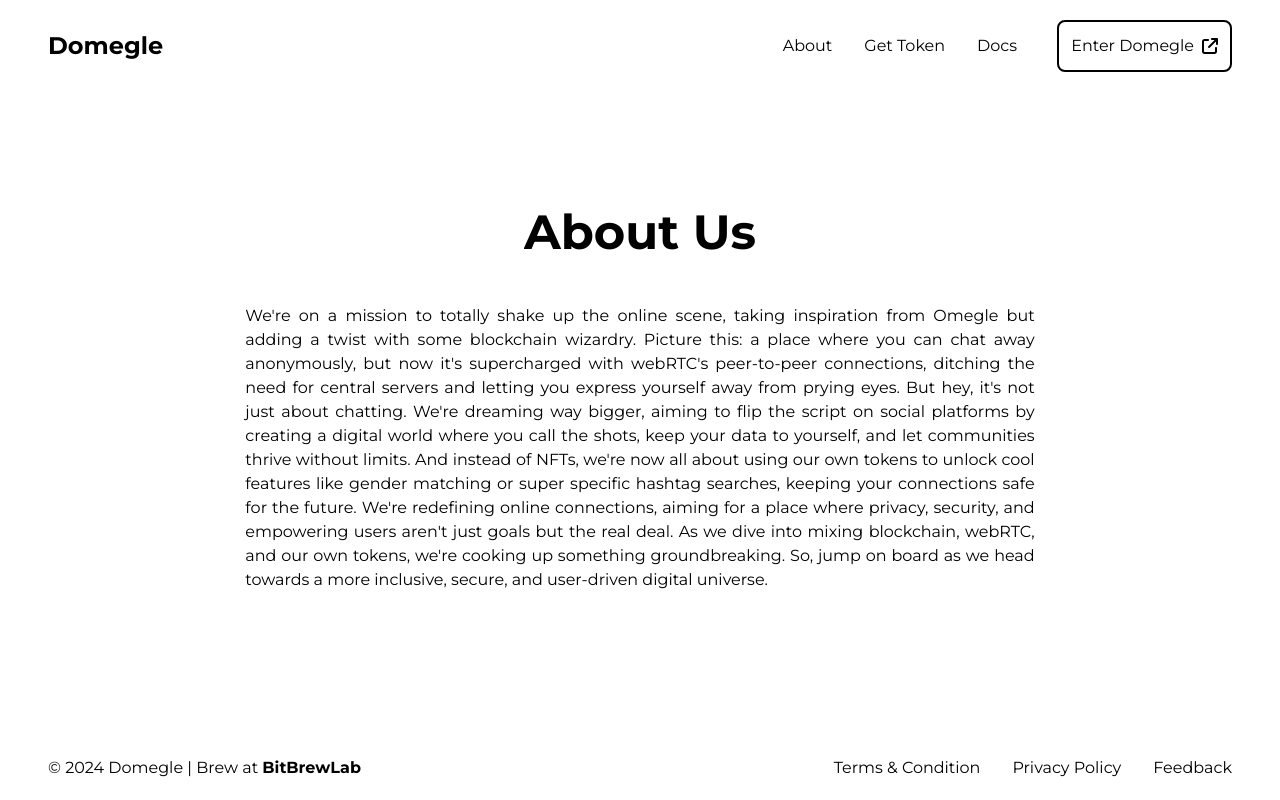
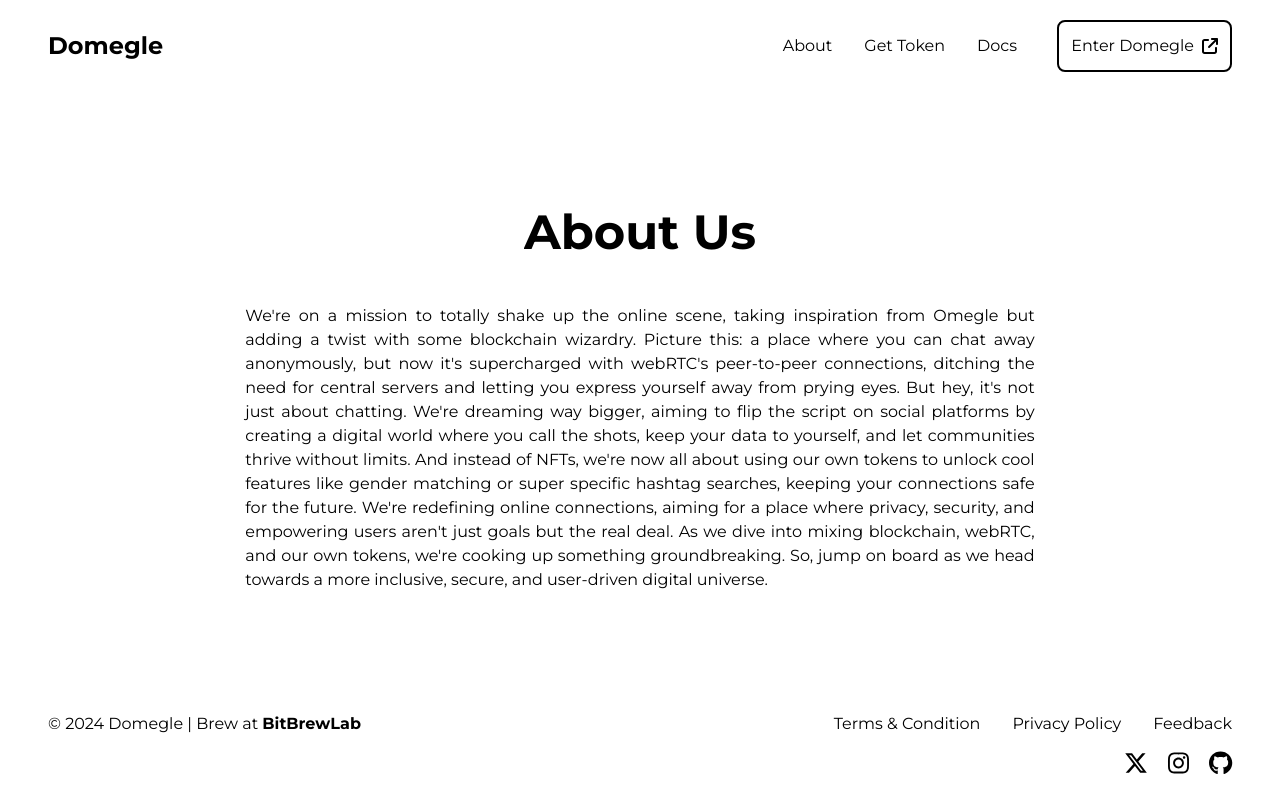
Before and after one commit to 0xdomegle/domegle-web, a React (Vite) app: page /about in a window 1280 px wide. Built offline with nearby package versions, Linux system fonts and the light colour scheme; a web font is replaced by a local one.

Commit message:
update social linkes

```diff
--- a/src/components/footer.tsx
+++ b/src/components/footer.tsx
@@ -1,9 +1,15 @@
+import { FontAwesomeIcon } from "@fortawesome/react-fontawesome";
+import { socialMedia } from "../utils";
+
 export default function Footer() {
   return (
-    <div className=" absolute bottom-0 bg-white flex flex-col md:flex-row justify-between items-center w-full md:px-12 py-5 gap-3">
+    <div className=" absolute bottom-0 bg-white flex flex-col md:flex-row justify-between items-center md:items-start w-full md:px-12 py-5 gap-3">
+      <div>
         <p className="text-xs md:text-base">
           © 2024 Domegle | Brew at <span className="font-bold">BitBrewLab</span>
         </p>
+      </div>
+      <div className="flex flex-col md:items-end items-center gap-3">
         <ul className="flex md:items-center gap-8">
           {["Terms & Condition", "Privacy Policy", "Feedback"].map(
             (item, index) => (
@@ -16,6 +22,14 @@ export default function Footer() {
             )
           )}
         </ul>
+        <div className=" flex gap-5 text-2xl">
+          {socialMedia.map((icon) => (
+            <a href={icon.link} className="cursor-none">
+              <FontAwesomeIcon icon={icon.icon} />
+            </a>
+          ))}
+        </div>
+      </div>
     </div>
   );
 }
--- a/src/utils.tsx
+++ b/src/utils.tsx
@@ -1,6 +1,17 @@
+import {
+  faGithub,
+  faInstagram,
+  faXTwitter,
+} from "@fortawesome/free-brands-svg-icons";
+
 interface IRoute {
   path: string;
   label: string;
+}
+
+interface Social {
+  icon: IconDefinition;
+  link: string;
 }
 
 export const navLinks: IRoute[] = [
@@ -15,6 +26,23 @@ export const navLinks: IRoute[] = [
   {
     path: "docs",
     label: "Docs",
+  },
+];
+
+import { IconDefinition } from "@fortawesome/fontawesome-svg-core";
+
+export const socialMedia: Social[] = [
+  {
+    icon: faXTwitter,
+    link: "https://x.com/0xdomegle",
+  },
+  {
+    icon: faInstagram,
+    link: "https://instagram.com/0xdomegle",
+  },
+  {
+    icon: faGithub,
+    link: "https://github.com/0xdomegle",
   },
 ];
 
```
Also changed, not shown: src/assets/logo.png (added), src/assets/logo.svg (added). Lines whose indentation alone changed are shown as unchanged.
